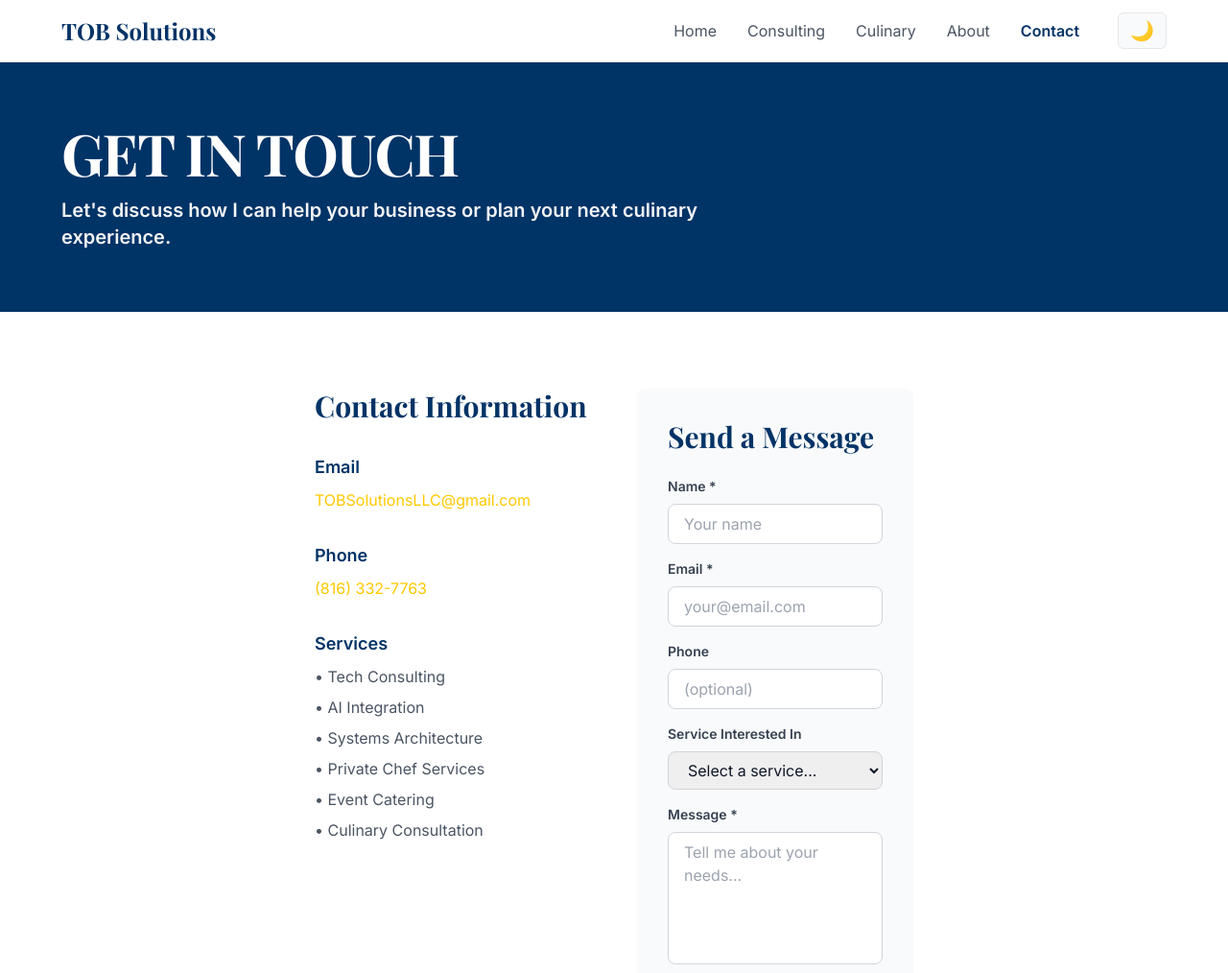
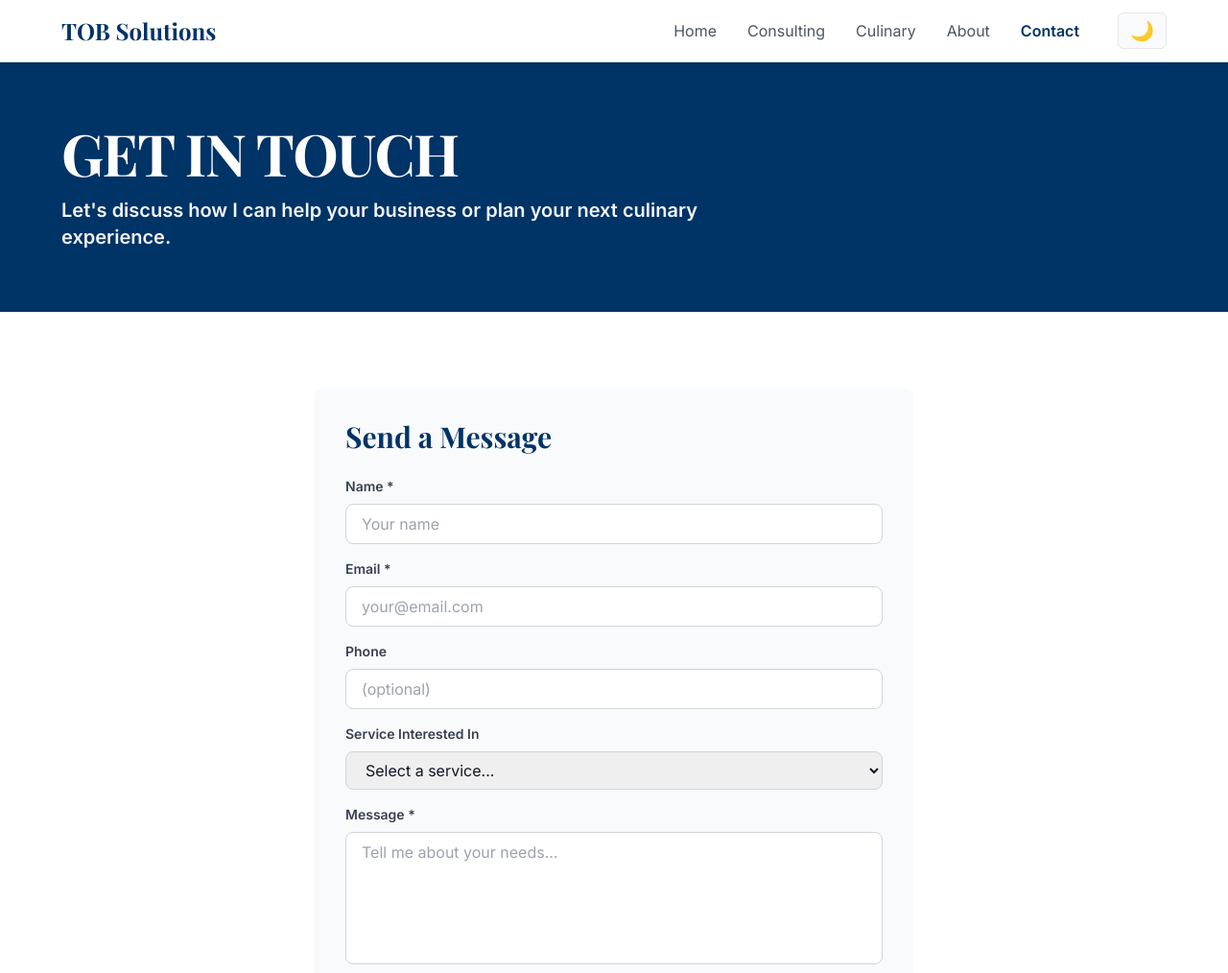
Before and after one commit to TOB-Solutions-LLC/TOB-Solutions-LLC.github.io, a website: page contact.html in a window 1280 px wide. Shown: the top 1014 px of the page at 96% size. Drawn offline with nearby package versions, Linux system fonts and the light colour scheme.

Commit message:
Remove redundant contact information section from contact page, expand form to full width

```diff
--- a/contact.html
+++ b/contact.html
@@ -342,41 +342,9 @@
 
         <!-- Contact Section -->
         <section class="py-20">
-            <div class="section-container max-w-2xl">
-                <div class="grid grid-cols-1 md:grid-cols-2 gap-12 mb-16">
-                    <!-- Contact Info -->
-                    <div>
-                        <h2 class="font-display text-3xl font-bold text-brand-dark mb-8">Contact Information</h2>
-
-                        <div class="mb-8">
-                            <h3 class="font-semibold text-lg text-brand-dark mb-2">Email</h3>
-                            <a href="mailto:tobsolutionsllc@gmail.com" class="text-brand-gold hover:text-brand-dark transition">
-                                TOBSolutionsLLC@gmail.com
-                            </a>
-                        </div>
-
-                        <div class="mb-8">
-                            <h3 class="font-semibold text-lg text-brand-dark mb-2">Phone</h3>
-                            <a href="tel:+18163327763" class="text-brand-gold hover:text-brand-dark transition">
-                                (816) 332-7763
-                            </a>
-                        </div>
-
-                        <div>
-                            <h3 class="font-semibold text-lg text-brand-dark mb-2">Services</h3>
-                            <ul class="text-gray-600 space-y-2">
-                                <li>• Tech Consulting</li>
-                                <li>• AI Integration</li>
-                                <li>• Systems Architecture</li>
-                                <li>• Private Chef Services</li>
-                                <li>• Event Catering</li>
-                                <li>• Culinary Consultation</li>
-                            </ul>
-                        </div>
-                    </div>
-
-                    <!-- Contact Form -->
-                    <div x-data="contactForm()" class="bg-gray-50 p-8 rounded-lg">
+            <div class="section-container max-w-2xl mb-16">
+                <!-- Contact Form -->
+                <div x-data="contactForm()" class="bg-gray-50 p-8 rounded-lg">
                         <h2 class="font-display text-3xl font-bold text-brand-dark mb-6">Send a Message</h2>
 
                         <form @submit.prevent="submitForm()" class="space-y-4">
@@ -459,7 +427,6 @@
                             </button>
                         </form>
                     </div>
-                </div>
             </div>
         </section>
 
```
